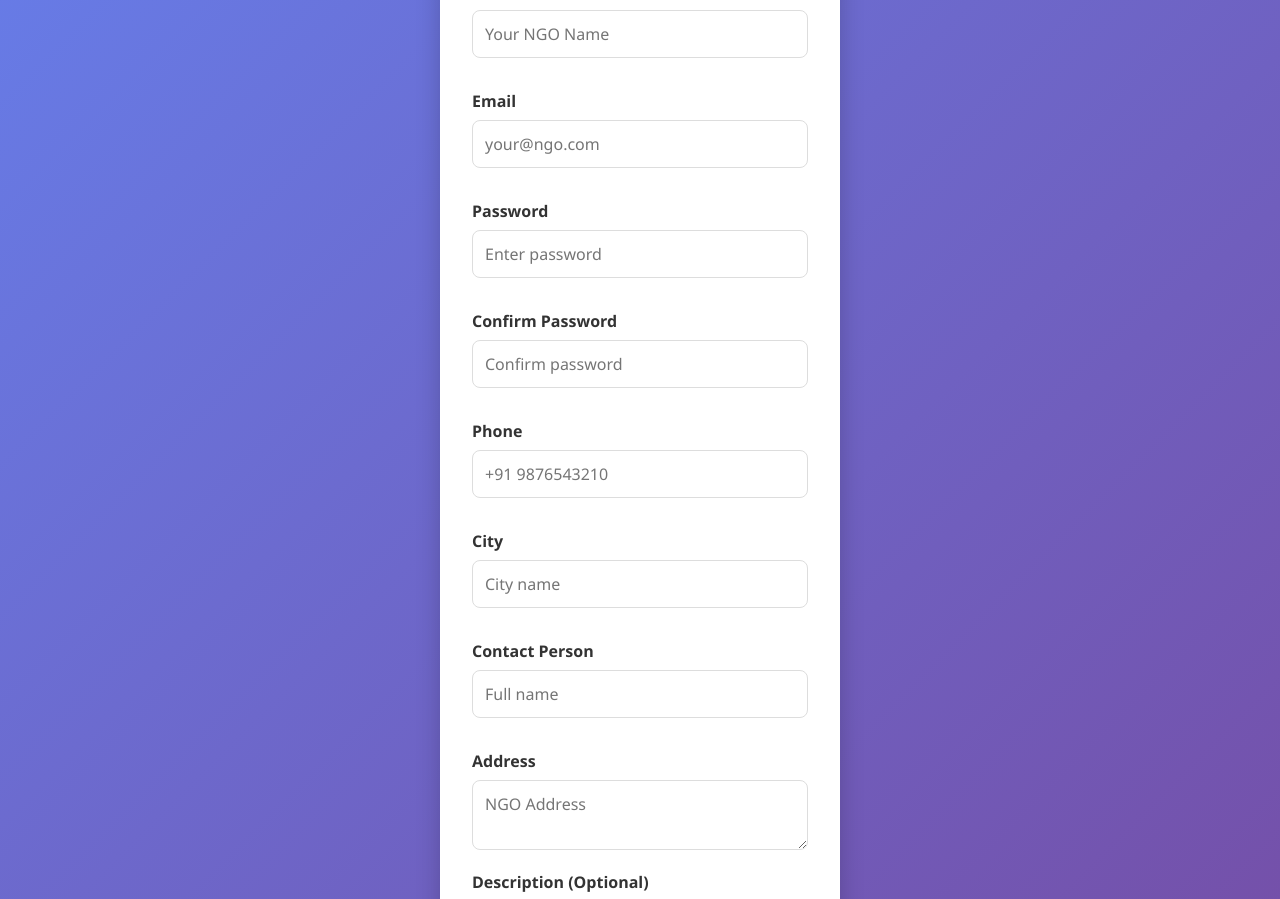
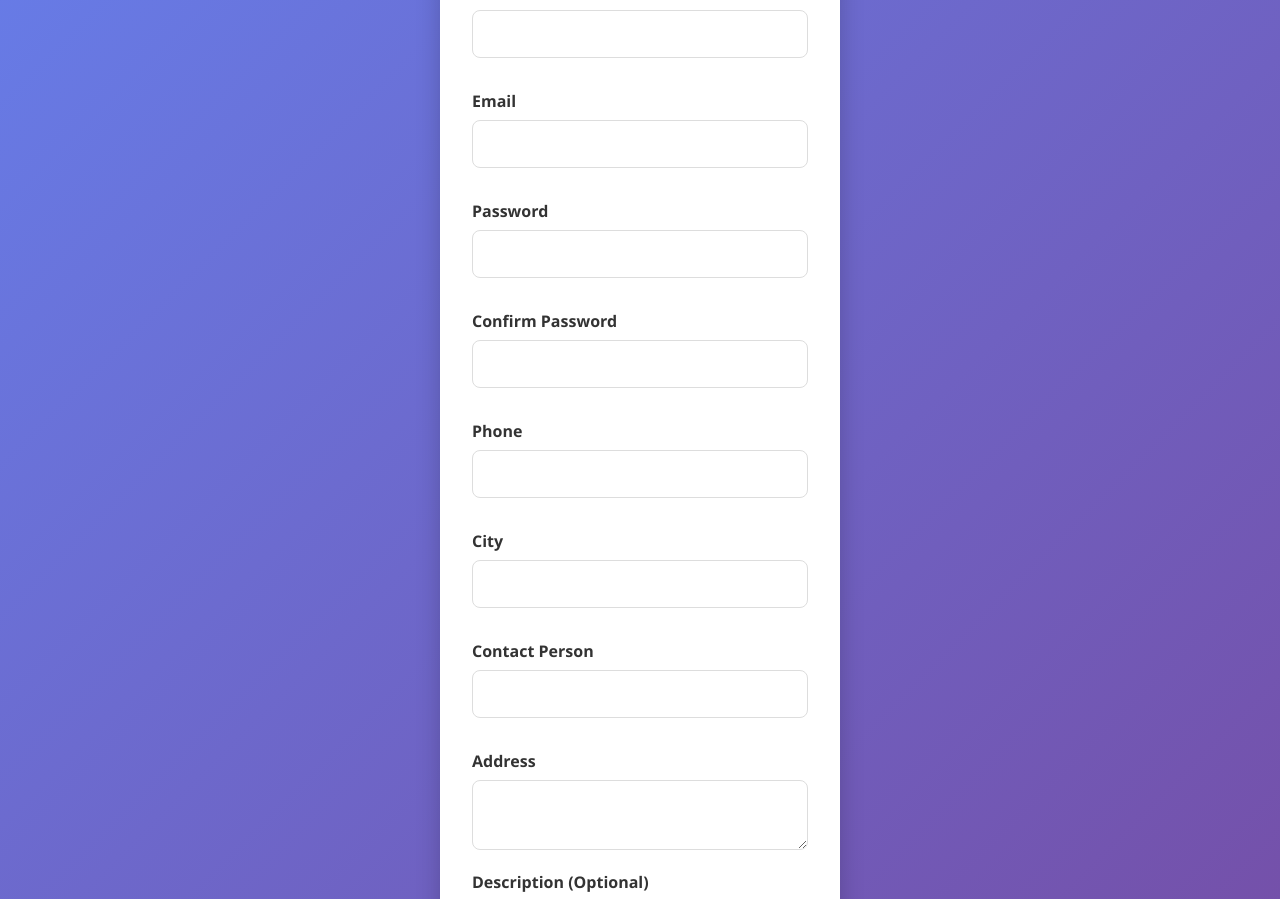
Before and after one commit to 20Nemesis07/SmartServe, a React (Create React App) app in the folder food-waste-management/frontend/: page /ngo/register in a window 1280 px wide. Shown: the part 160-1059 px from the top of the page. Built offline with nearby package versions, Linux system fonts and the light colour scheme; no server answers.

Commit message:
Remove placeholder text from all forms
- Removed prefilled example placeholders from Student, Mess Committee, and NGO registration pages
- Removed placeholders from Student and NGO login pages
- Forms now display clean input fields without example credentials

```diff
--- a/food-waste-management/frontend/src/pages/Login.js
+++ b/food-waste-management/frontend/src/pages/Login.js
@@ -44,7 +44,6 @@ export default function Login() {
               value={formData.email}
               onChange={handleChange}
               required
-              placeholder="your@email.com"
             />
           </div>
 
@@ -57,7 +56,6 @@ export default function Login() {
               value={formData.password}
               onChange={handleChange}
               required
-              placeholder="Enter your password"
             />
           </div>
 
--- a/food-waste-management/frontend/src/pages/MessRegister.js
+++ b/food-waste-management/frontend/src/pages/MessRegister.js
@@ -47,7 +47,6 @@ export default function MessRegister() {
               value={formData.name}
               onChange={handleChange}
               required
-              placeholder="John Doe"
             />
           </div>
 
@@ -60,7 +59,6 @@ export default function MessRegister() {
               value={formData.email}
               onChange={handleChange}
               required
-              placeholder="your@email.com"
             />
           </div>
 
@@ -73,7 +71,6 @@ export default function MessRegister() {
               value={formData.password}
               onChange={handleChange}
               required
-              placeholder="Enter a strong password"
             />
           </div>
 
@@ -86,7 +83,6 @@ export default function MessRegister() {
               value={formData.phone}
               onChange={handleChange}
               required
-              placeholder="+91 XXXXXXXXXX"
             />
           </div>
 
--- a/food-waste-management/frontend/src/pages/NGOLogin.js
+++ b/food-waste-management/frontend/src/pages/NGOLogin.js
@@ -44,7 +44,6 @@ export default function NGOLogin() {
               value={formData.email}
               onChange={handleChange}
               required
-              placeholder="your@ngo.com"
             />
           </div>
 
@@ -57,7 +56,6 @@ export default function NGOLogin() {
               value={formData.password}
               onChange={handleChange}
               required
-              placeholder="Enter your password"
             />
           </div>
 
--- a/food-waste-management/frontend/src/pages/NGORegister.js
+++ b/food-waste-management/frontend/src/pages/NGORegister.js
@@ -62,7 +62,6 @@ export default function NGORegister() {
                 value={formData.name}
                 onChange={handleChange}
                 required
-                placeholder="Your NGO Name"
               />
             </div>
 
@@ -75,7 +74,6 @@ export default function NGORegister() {
                 value={formData.email}
                 onChange={handleChange}
                 required
-                placeholder="your@ngo.com"
               />
             </div>
 
@@ -88,7 +86,6 @@ export default function NGORegister() {
                 value={formData.password}
                 onChange={handleChange}
                 required
-                placeholder="Enter password"
               />
             </div>
 
@@ -101,7 +98,6 @@ export default function NGORegister() {
                 value={formData.confirmPassword}
                 onChange={handleChange}
                 required
-                placeholder="Confirm password"
               />
             </div>
 
@@ -114,7 +110,6 @@ export default function NGORegister() {
                 value={formData.phone}
                 onChange={handleChange}
                 required
-                placeholder="+91 9876543210"
               />
             </div>
 
@@ -127,7 +122,6 @@ export default function NGORegister() {
                 value={formData.city}
                 onChange={handleChange}
                 required
-                placeholder="City name"
               />
             </div>
 
@@ -140,7 +134,6 @@ export default function NGORegister() {
                 value={formData.contactPerson}
                 onChange={handleChange}
                 required
-                placeholder="Full name"
               />
             </div>
           </div>
@@ -153,7 +146,6 @@ export default function NGORegister() {
               value={formData.address}
               onChange={handleChange}
               required
-              placeholder="NGO Address"
               rows="2"
             />
           </div>
@@ -165,7 +157,6 @@ export default function NGORegister() {
               name="description"
               value={formData.description}
               onChange={handleChange}
-              placeholder="About your NGO"
               rows="3"
             />
           </div>
--- a/food-waste-management/frontend/src/pages/Register.js
+++ b/food-waste-management/frontend/src/pages/Register.js
@@ -49,7 +49,6 @@ export default function Register() {
               value={formData.name}
               onChange={handleChange}
               required
-              placeholder="John Doe"
             />
           </div>
 
@@ -62,7 +61,6 @@ export default function Register() {
               value={formData.email}
               onChange={handleChange}
               required
-              placeholder="your@email.com"
             />
           </div>
 
@@ -75,7 +73,6 @@ export default function Register() {
               value={formData.password}
               onChange={handleChange}
               required
-              placeholder="Enter a strong password"
             />
           </div>
 
@@ -88,7 +85,6 @@ export default function Register() {
               value={formData.phone}
               onChange={handleChange}
               required
-              placeholder="+91 XXXXXXXXXX"
             />
           </div>
 
@@ -100,7 +96,6 @@ export default function Register() {
               name="registrationNumber"
               value={formData.registrationNumber}
               onChange={handleChange}
-              placeholder="e.g., 2023001"
             />
           </div>
 
@@ -112,7 +107,6 @@ export default function Register() {
               name="department"
               value={formData.department}
               onChange={handleChange}
-              placeholder="e.g., CSE"
             />
           </div>
 
```
